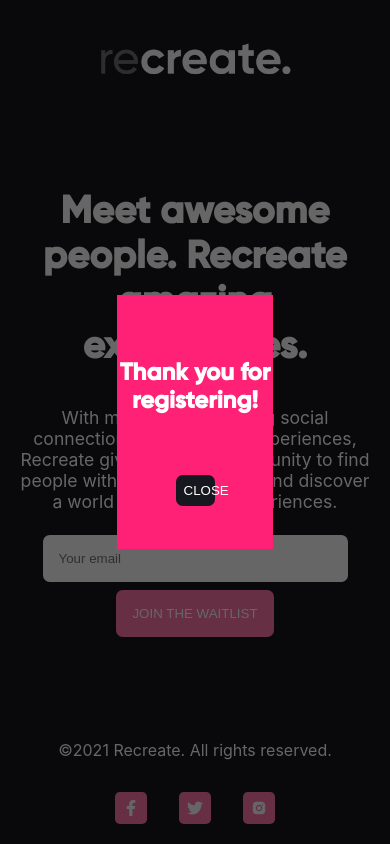
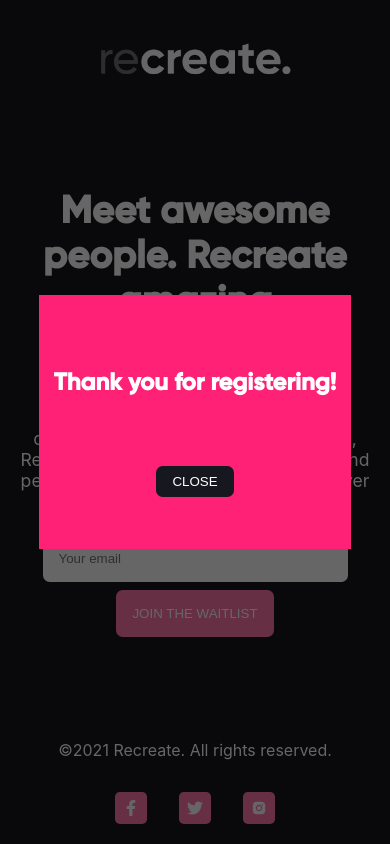
Before and after one commit to mayowana/recreateapp, a React (Create React App) app: page / in a window 390 px wide. Both pictures are taken after typing "name@example.com" into the empty fields and a click on the button "JOIN THE WAITLIST". Built offline with nearby package versions, Linux system fonts and the light colour scheme; no server answers.

Commit message:
Modal clean up

```diff
--- a/src/components/modal/Modal.module.scss
+++ b/src/components/modal/Modal.module.scss
@@ -22,3 +22,10 @@
         border-radius: 0.5em;
     }
 }
+
+@media screen and (max-width: 420px) {
+    .modal {
+        width: 80%;
+        left: 10%;
+    }
+}
```
